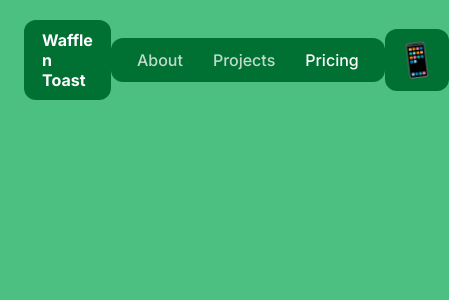
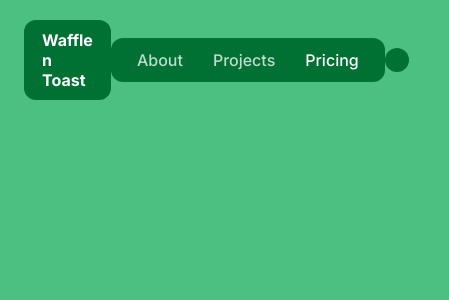
Before and after one commit to sharondrury/waffle-n-toast-vibe-coding, a React (Vite) app in the folder vibe-coding/: page /waffle-n-toast-vibe-coding/pricing in a window 390 px wide. Shown: the top 300 px of the page, 449 px wide, since content can reach past the window. Built offline with nearby package versions, Linux system fonts and the light colour scheme.

Commit message:
updated mobile icon and colour in epic-001

```diff
--- a/vibe-coding/src/website/components/navBar/navBar.jsx
+++ b/vibe-coding/src/website/components/navBar/navBar.jsx
@@ -21,7 +21,9 @@ const NavBar = () => {
           </div>
 
           <button className="nav__phone" onClick={() => setModalOpen(true)}>
-            <div className="nav__phone-icon">📱</div>
+            <div className="nav__phone-icon">
+              <i className="fa-solid fa-mobile-button"></i>
+            </div>
           </button>
         </nav>
       </div>
--- a/vibe-coding/src/website/components/navBar/navBar.scss
+++ b/vibe-coding/src/website/components/navBar/navBar.scss
@@ -59,6 +59,7 @@
 .nav__phone-icon {
   font-size: 2rem;
   animation: phone-ring 2.4s infinite;
+  color: var(--white);
 }
 
 @keyframes phone-ring {
```
Also changed, not shown: vibe-coding/vibe/epics/EPIC-001/features.txt, vibe-coding/vibe/epics/EPIC-001/implementation.txt.
